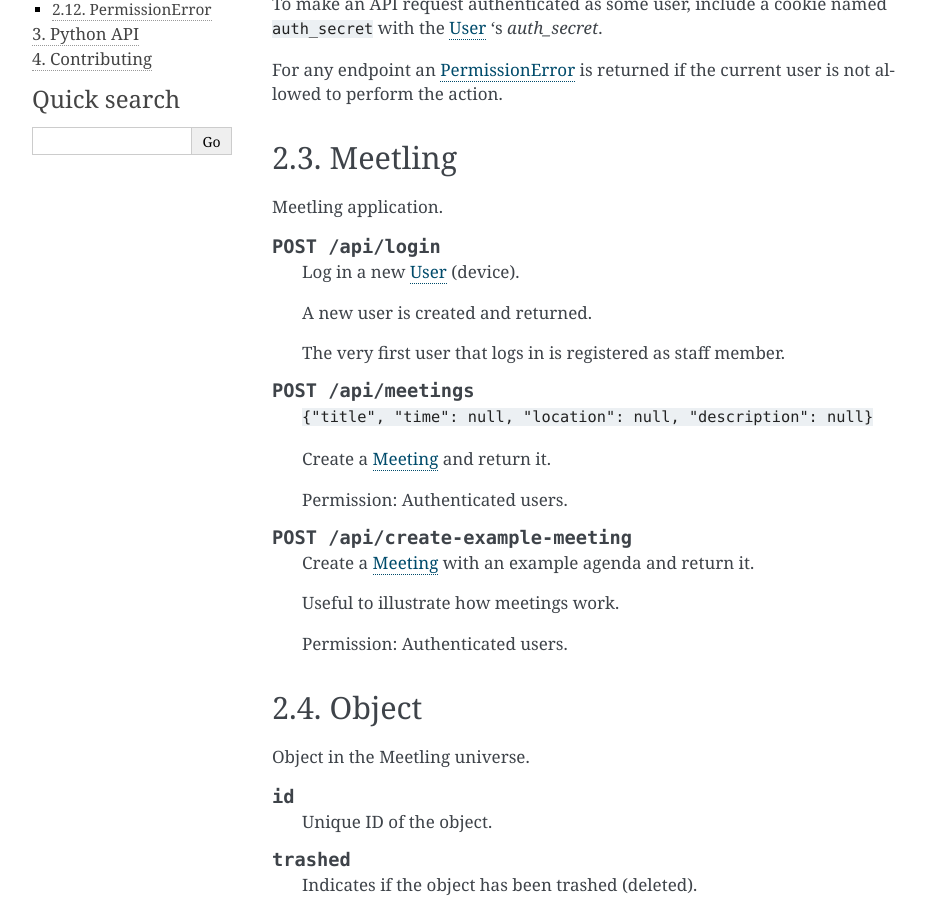
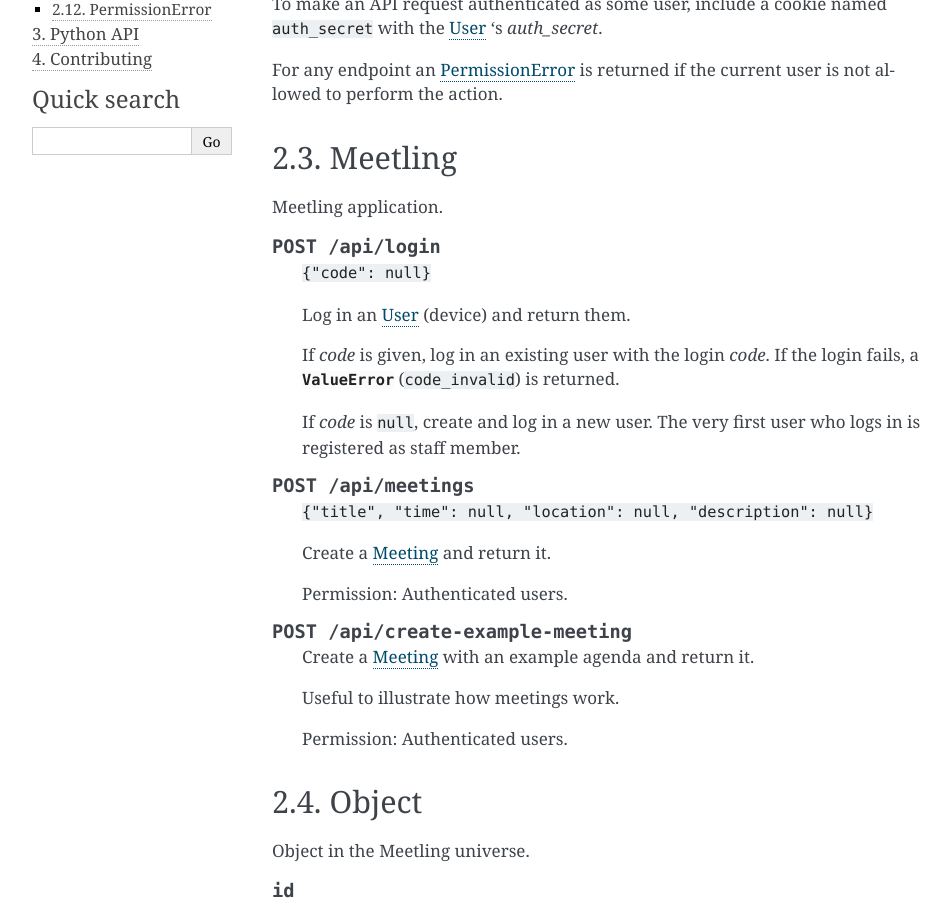
Before and after one commit to noyainrain/meetling, a Sphinx documentation site: the page built from doc/webapi.rst, in a window 1280 px wide and 900 px high, scrolled down 451 px. Shown: the whole window, without its empty margins (148-1099 px from the left). Built offline with Sphinx 7.4.7, drawn with Linux system fonts in a browser that asks for light colours.

Commit message:
Implement Meetling.login() with code

```diff
--- a/doc/webapi.rst
+++ b/doc/webapi.rst
@@ -29,11 +29,15 @@ Meetling application.
 
 .. http:post:: /api/login
 
-   Log in a new :ref:`User` (device).
+   ``{"code": null}``
 
-   A new user is created and returned.
+   Log in an :ref:`User` (device) and return them.
 
-   The very first user that logs in is registered as staff member.
+   If *code* is given, log in an existing user with the login *code*. If the login fails, a
+   :exc:`ValueError` (``code_invalid``) is returned.
+
+   If *code* is ``null``, create and log in a new user. The very first user who logs in is
+   registered as staff member.
 
 .. http:post:: /api/meetings
 
```
Also changed, not shown: 3 other files.
